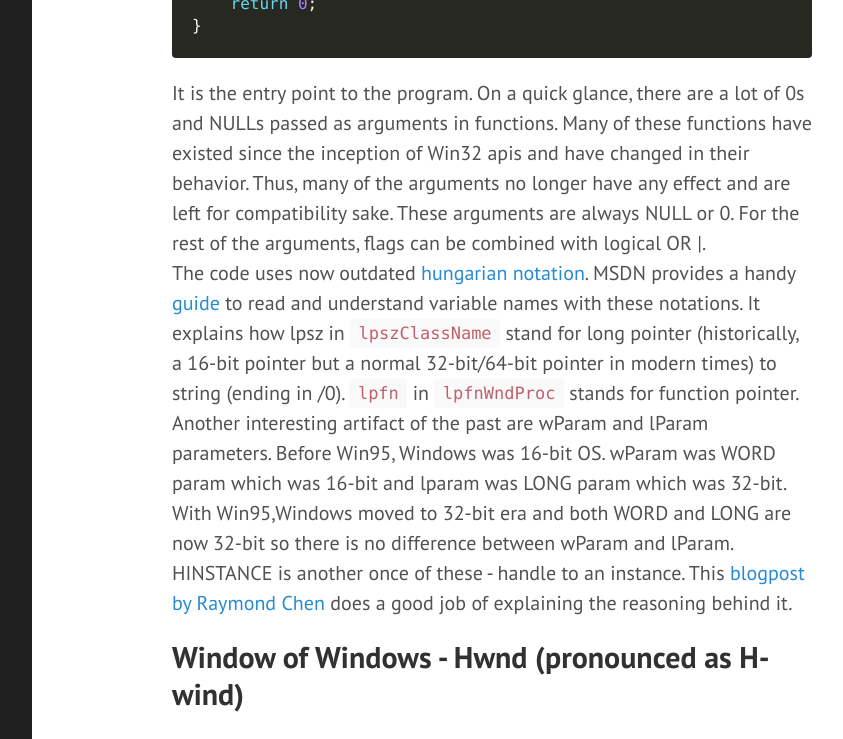
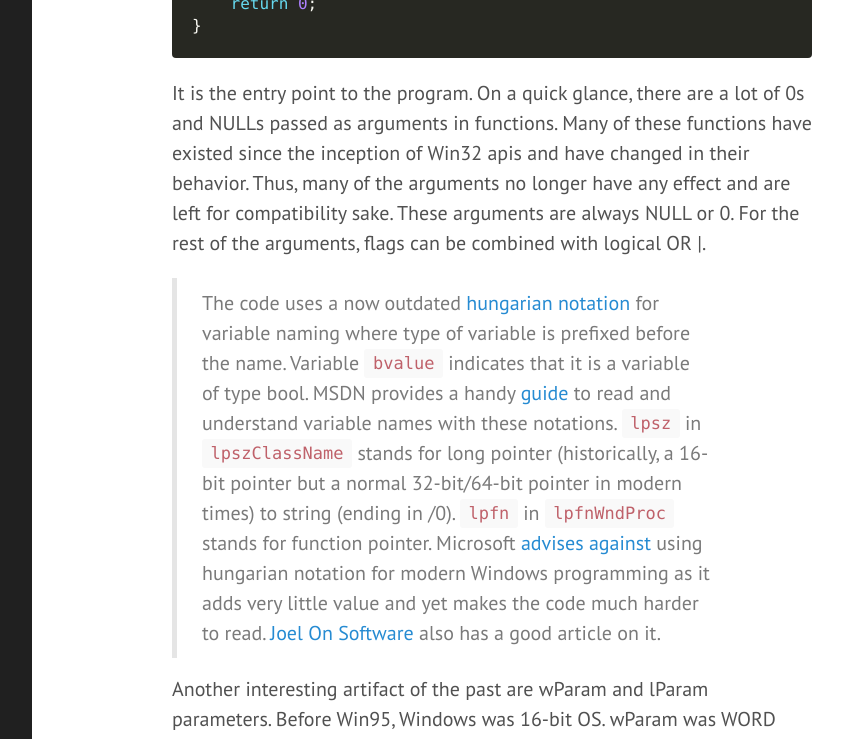
Before and after one commit to pratikone/pratikone.github.io, a Jekyll site: the page built from _posts/2020-06-07-anatomy-of-windows-hello-world.md, in a window 1280 px wide and 1400 px high, scrolled down 6459 px. Shown: the top 739 px of the window, without its empty margins (328-1171 px from the left). Built offline with Jekyll 4.4.1, drawn with Linux system fonts in a browser that asks for light colours; some of the changed text lies outside the part shown.

Commit message:
adding note about hungarian notation

````diff
--- a/_posts/2020-06-07-anatomy-of-windows-hello-world.md
+++ b/_posts/2020-06-07-anatomy-of-windows-hello-world.md
@@ -176,7 +176,8 @@ int WINAPI wWinMain(HINSTANCE hInstance, HINSTANCE, PWSTR pCmdLine, int nCmdShow
 }
 ```
 It is the entry point to the program.  On a quick glance, there are a lot of 0s and NULLs passed as arguments in functions. Many of these functions have existed since the inception of Win32 apis and have changed in their behavior. Thus, many of the arguments no longer have any effect and are left for compatibility sake. These arguments are always NULL or 0. For the rest of the arguments, flags can be combined with logical OR |.
-The code uses now outdated [hungarian notation](https://en.wikipedia.org/wiki/Hungarian_notation). MSDN provides a handy [guide](https://docs.microsoft.com/en-us/windows/win32/stg/coding-style-conventions) to read and understand variable names with these notations. It explains how lpsz in `lpszClassName` stand for long pointer (historically, a 16-bit pointer but a normal 32-bit/64-bit pointer in modern times) to string (ending in /0). `lpfn` in `lpfnWndProc` stands for function pointer.
+> The code uses a now outdated [hungarian notation](https://en.wikipedia.org/wiki/Hungarian_notation) for variable naming where type of variable is prefixed before the name. Variable `bvalue` indicates that it is a variable of type bool. MSDN provides a handy [guide](https://docs.microsoft.com/en-us/windows/win32/stg/coding-style-conventions) to read and understand variable names with these notations. `lpsz` in `lpszClassName` stands for long pointer (historically, a 16-bit pointer but a normal 32-bit/64-bit pointer in modern times) to string (ending in /0). `lpfn` in `lpfnWndProc` stands for function pointer. Microsoft [advises against](https://docs.microsoft.com/en-us/dotnet/standard/design-guidelines/general-naming-conventions) using hungarian notation for modern Windows programming as it adds very little value and yet makes the code much harder to read. [Joel On Software](https://www.joelonsoftware.com/2005/05/11/making-wrong-code-look-wrong/) also has a good article on it.
+
 Another interesting artifact of the past are wParam and lParam parameters. Before Win95, Windows was 16-bit OS. wParam was WORD param which was 16-bit and lparam was LONG param which was 32-bit. With Win95,Windows moved to 32-bit era and both WORD and LONG are now 32-bit so there is no difference between wParam and lParam.
 HINSTANCE is another once of these - handle to an instance. This [blogpost by Raymond Chen](https://devblogs.microsoft.com/oldnewthing/20050418-59/?p=35873) does a good job of explaining the reasoning behind it.
 
````
Also changed, not shown: 1 other file.
